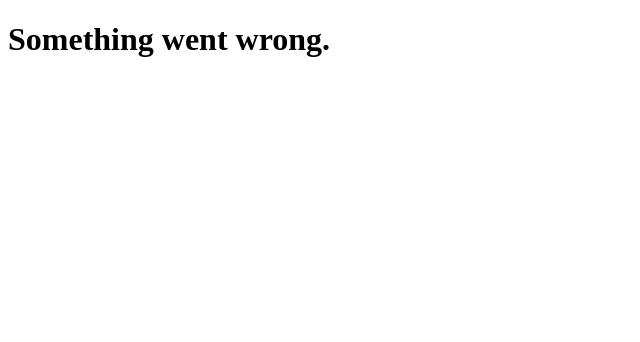
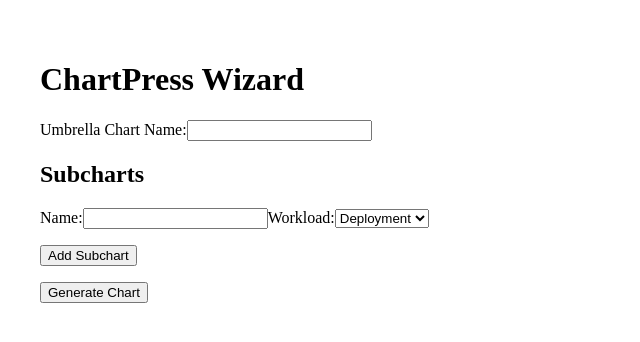
Before and after one commit to kriipke/chartpress, a React (Create React App) app in the folder web/: page / in a window 1280 px wide. Shown: the top 342 px of the page, without its empty margins (0-640 px from the left). Built offline with nearby package versions, Linux system fonts and the light colour scheme.

Commit message:
updated wizard interface

```diff
--- a/web/src/App.js
+++ b/web/src/App.js
@@ -1 +1,108 @@
-// React frontend logic here (already provided in the example)
+import React, { useState } from 'react'
+
+function App () {
+  const [umbrellaChartName, setUmbrellaChartName] = useState('')
+  const [subcharts, setSubcharts] = useState([
+    { name: '', workload: 'deployment' }
+  ])
+  const [downloadUrl, setDownloadUrl] = useState('')
+
+  const handleAddSubchart = () => {
+    setSubcharts([...subcharts, { name: '', workload: 'deployment' }])
+  }
+
+  const handleSubchartChange = (index, field, value) => {
+    const updatedSubcharts = [...subcharts]
+    updatedSubcharts[index][field] = value
+    setSubcharts(updatedSubcharts)
+  }
+
+  const handleSubmit = async e => {
+    e.preventDefault()
+    const config = { umbrellaChartName, subcharts }
+    try {
+      const response = await fetch('/generate', {
+        method: 'POST',
+        headers: { 'Content-Type': 'application/json' },
+        body: JSON.stringify(config)
+      })
+
+      if (response.ok) {
+        const blob = await response.blob()
+        const url = window.URL.createObjectURL(blob)
+        setDownloadUrl(url)
+        alert(
+          'Chart generated successfully! Click "Download Chart" to download the zip file.'
+        )
+      } else {
+        const errorText = await response.text()
+        alert(`Error: ${errorText}`)
+      }
+    } catch (error) {
+      console.error('Error submitting configuration:', error)
+    }
+  }
+
+  return (
+    <div style={{ padding: '2rem' }}>
+      <h1>ChartPress Wizard</h1>
+      <form onSubmit={handleSubmit}>
+        <div>
+          <label>
+            Umbrella Chart Name:
+            <input
+              type='text'
+              value={umbrellaChartName}
+              onChange={e => setUmbrellaChartName(e.target.value)}
+              required
+            />
+          </label>
+        </div>
+        <h2>Subcharts</h2>
+        {subcharts.map((subchart, index) => (
+          <div key={index} style={{ marginBottom: '1rem' }}>
+            <label>
+              Name:
+              <input
+                type='text'
+                value={subchart.name}
+                onChange={e =>
+                  handleSubchartChange(index, 'name', e.target.value)
+                }
+                required
+              />
+            </label>
+            <label>
+              Workload:
+              <select
+                value={subchart.workload}
+                onChange={e =>
+                  handleSubchartChange(index, 'workload', e.target.value)
+                }
+              >
+                <option value='deployment'>Deployment</option>
+                <option value='statefulset'>StatefulSet</option>
+                <option value='daemonset'>DaemonSet</option>
+              </select>
+            </label>
+          </div>
+        ))}
+        <button type='button' onClick={handleAddSubchart}>
+          Add Subchart
+        </button>
+        <div style={{ marginTop: '1rem' }}>
+          <button type='submit'>Generate Chart</button>
+        </div>
+      </form>
+      {downloadUrl && (
+        <div style={{ marginTop: '1rem' }}>
+          <a href={downloadUrl} download={`${umbrellaChartName}.zip`}>
+            <button>Download Chart</button>
+          </a>
+        </div>
+      )}
+    </div>
+  )
+}
+
+export default App
```
Also changed, not shown: 1 other file (tests, documents, lock files or other folders).
